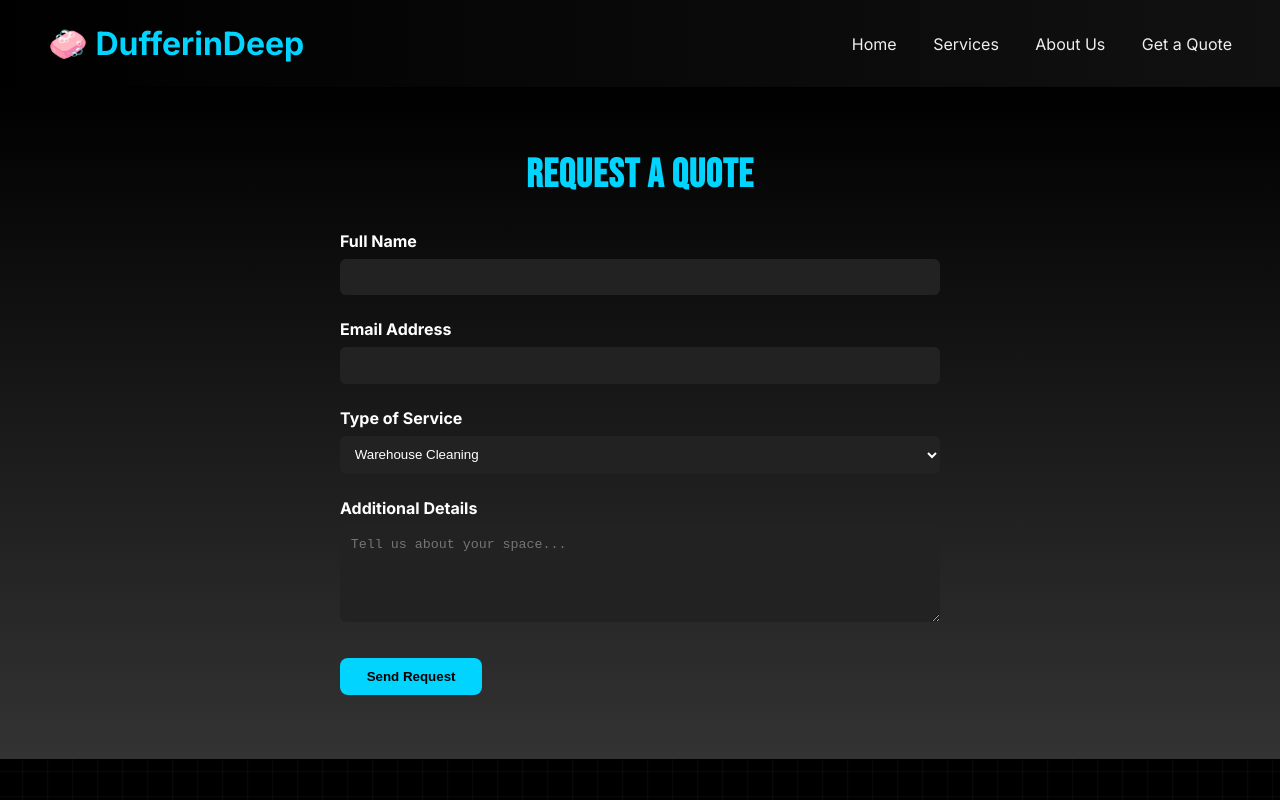
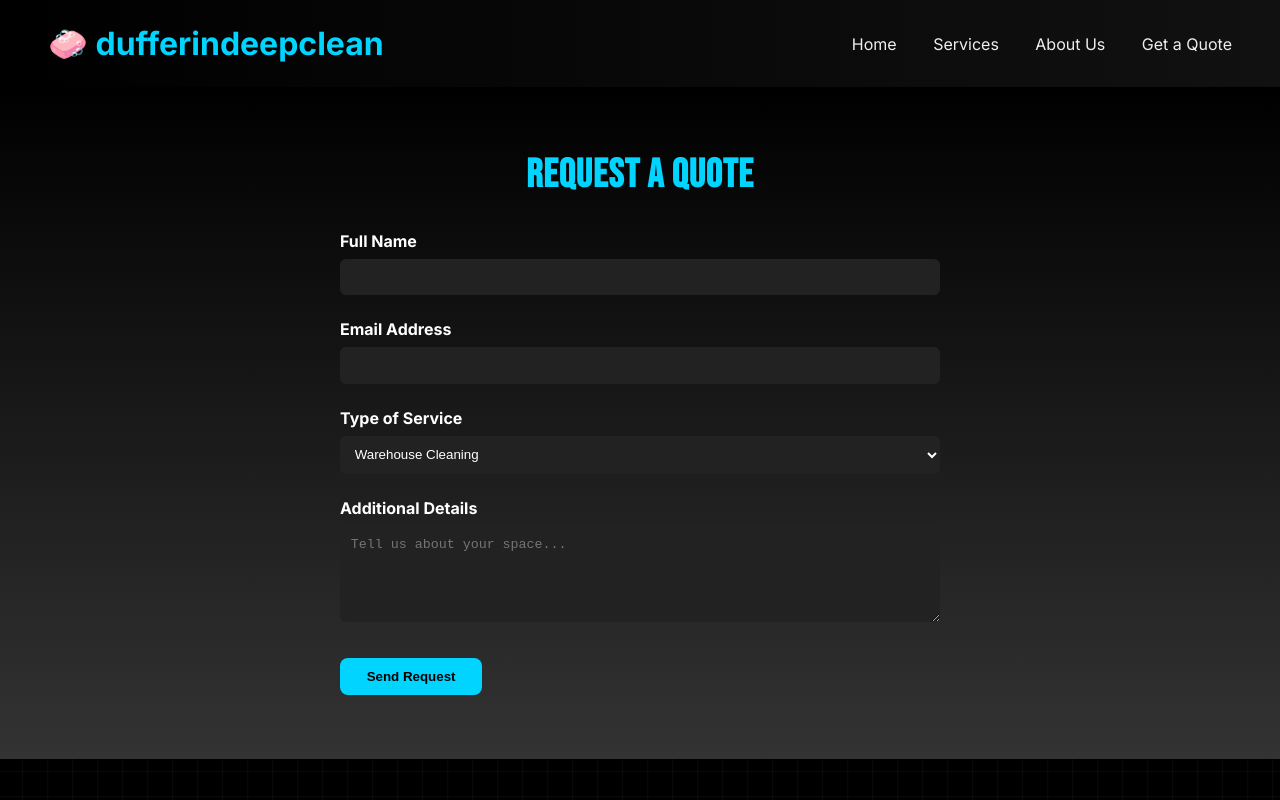
Before and after one commit to wewantbread/dufferindeepclean, a plain HTML site: page quote.html in a window 1280 px wide. Drawn offline with Linux system fonts and the light colour scheme.

Commit message:
Update quote.html

```diff
--- a/quote.html
+++ b/quote.html
@@ -3,13 +3,13 @@
 <head>
   <meta charset="UTF-8" />
   <meta name="viewport" content="width=device-width, initial-scale=1.0"/>
-  <title>Get a Quote - DufferinDeep Cleaners</title>
+  <title>Get a Quote - dufferindeepcleaners</title>
   <link rel="stylesheet" href="style.css" />
 </head>
 <body>
 
   <header class="navbar">
-    <div class="logo">🧼 DufferinDeep</div>
+    <div class="logo">🧼 dufferindeepclean</div>
     <nav class="nav-links">
       <a href="index.html">Home</a>
       <a href="services.html">Services</a>
```
